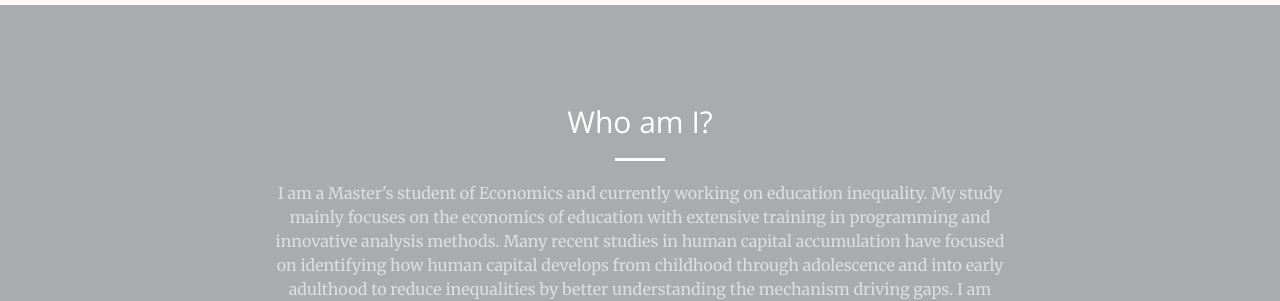
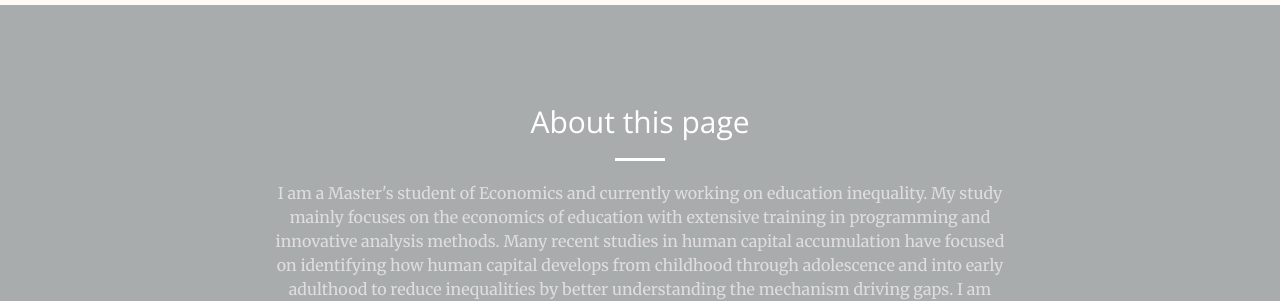
Before and after one commit to non-ceterisparibus/non-ceterisparibus.github.io, a Jekyll site: the page built from index.html, in a window 1280 px wide and 900 px high, scrolled down 736 px. Shown: the part 159-460 px from the top of the window. Built offline with Jekyll 4.4.1, drawn with Linux system fonts in a browser that asks for light colours.

Commit message:
Update call-to-action.html

```diff
--- a/_includes/call-to-action.html
+++ b/_includes/call-to-action.html
@@ -2,7 +2,7 @@
     <div class="container">
         <div class="row">
             <div class="col-lg-8 col-lg-offset-2 text-center">
-                <h2 class="section-heading">Who am I?</h2>
+                <h2 class="section-heading">About this page</h2>
                 <hr class="light">
                 <p class="text-faded">I am a Master's student of Economics and currently working on education inequality. My study mainly focuses on the economics of education with extensive training in programming and innovative analysis methods. Many recent studies in human capital accumulation have focused on identifying how human capital develops from childhood through adolescence and into early adulthood to reduce inequalities by better understanding the mechanism driving gaps. I am focusing on two critical questions for my study: how public investments in human capital should be distributed among children from disadvantaged backgrounds to reduce inequality and how it is a late remedy for addressing early disadvantage</p>
                 <!-- <a href="#" class="btn btn-default btn-xl">Get Started!</a> -->
```
